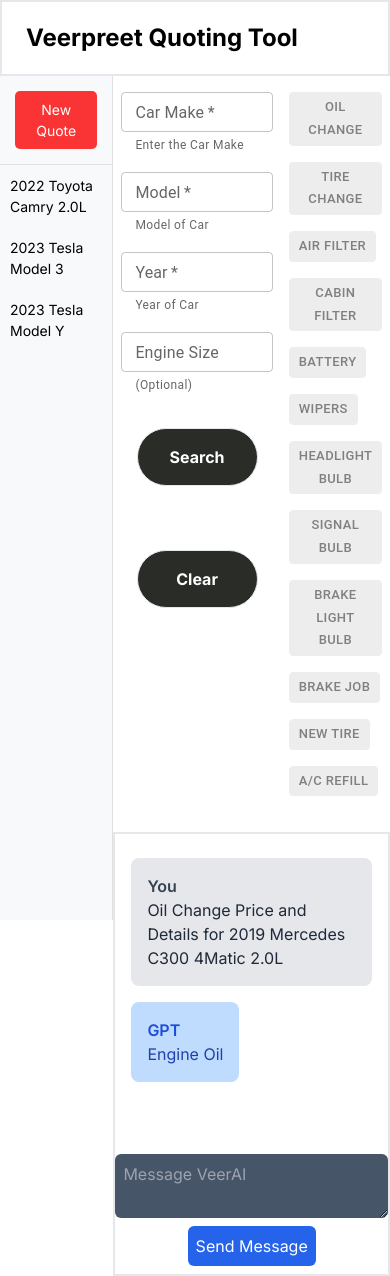
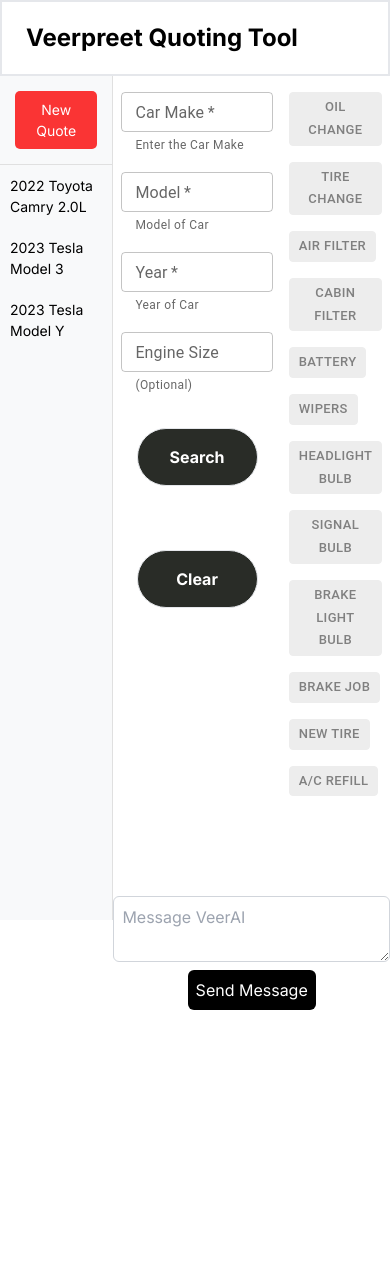
Before and after one commit to developer-at-speer/veerpreet-quoting-tool, a Next.js app: page / in a window 390 px wide. After the commit the page ends 1018 px from the top, so only its background shows below. Built offline with nearby package versions, Linux system fonts and the light colour scheme.

Commit message:
OpenAI API Added

```diff
--- /dev/null
+++ b/app/api/chat/route.ts
@@ -0,0 +1,34 @@
+// Route Handlers
+// POST localhost:3000/api/chat
+import { Configuration, OpenAIApi} from "openai-edge";
+import {OpenAIStream, StreamingTextResponse} from "ai";
+
+export const runtime = 'edge'
+
+const config = new Configuration({
+    apiKey: process.env.OPENAI_API_KEY
+})
+const openai = new OpenAIApi(config);
+
+export async function POST(request: Request) {
+    const { messages} = await request.json();
+
+    console.log(messages);
+
+    //Getting response from GPT
+    const response = await openai.createChatCompletion({
+        model: 'gpt-4o',
+        stream: true,
+        messages: [
+            {role: "system", content: "You will assistant in helping clients with their car needs. You will output: Three Approximate Costs."},
+            ...messages
+        ]
+    })
+
+    //Stream data to FE
+    const stream = await OpenAIStream(response);
+
+    //Send stream as response to client
+    return new StreamingTextResponse(stream);
+
+}
--- a/components/Chat.tsx
+++ b/components/Chat.tsx
@@ -1,17 +1,16 @@
 "use client";
-import {useChat} from "ai/react"
+import {useChat, Message} from "ai/react";
 
 const Chat = () => {
-
-  const {input, handleInputChange, handleSubmit, isLoading, messages } = useChat();
+  const {input, handleInputChange, handleSubmit, isLoading, messages} = useChat();
 
   console.log(messages);
-  console.log(input)
+  console.log(input);
 
   return (
-    <section className="border-2 2xl:max-container relative flex flex-col py-2 lg:mb-0 lg:py-0 xl:mb-0">
+    <section className="2xl:max-container relative flex flex-col py-2 lg:mb-0 lg:py-0 xl:mb-0">
       {/* Messages between user and chatAPI */}
-      <div className="flex flex-col space-y-4 p-4" onSubmit = {handleSubmit}>
+      {/* <div className="flex flex-col space-y-4 p-4">
         <div className="bg-gray-200 rounded-lg p-4 self-end max-w-md">
           <h3 className="text-gray-700 font-semibold">You</h3>
           <p className="text-gray-800">Oil Change Price and Details for 2019 Mercedes C300 4Matic 2.0L</p>
@@ -21,21 +20,41 @@ const Chat = () => {
           <h3 className="text-blue-700 font-semibold">GPT</h3>
           <p className="text-blue-800">Engine Oil</p>
         </div>
-      </div>
+      </div> */}
 
-      <form className="mt-12 flex flex-col items-center">
+        {messages.map((message : Message) => {
+          const isAssistant = message.role === "assistant";
+
+          return (
+            <div key={message.id} className={`flex flex-col space-y-4 p-4 ${isAssistant ? 'self-start' : 'self-end'} max-w-2xl`}>
+              <div className={`${isAssistant ? 'bg-blue-200' : 'bg-gray-200'} rounded-lg p-6`}>
+                <h3 className={`${isAssistant ? 'text-blue-700' : 'text-gray-700'} font-semibold`}>
+                  {isAssistant ? 'VeerAI' : 'You'}
+                </h3>
+                {message.content.split("\n").map((currentTextBlock: string, index : number) => (
+                  <p key={message.id + index} className={`${isAssistant ? 'text-blue-800' : 'text-gray-800'}`}>
+                    {currentTextBlock || <>&nbsp;</>}
+                  </p>
+                ))}
+              </div>
+            </div>
+          );
+        })}
+
+
+      <form className="mt-12 flex flex-col items-center" onSubmit={handleSubmit}>
         <textarea
-          className="mt-2 w-full bg-slate-600 p-2 rounded-md text-white"
+          className="mt-2 w-full bg-white p-2 rounded-md text-black border border-gray-300 focus:border-gray-700 focus:outline-none"
           placeholder="Message VeerAI"
-          value = {input}
-          onChange = {handleInputChange}
+          value={input}
+          onChange={handleInputChange}
         />
-        <button className="rounded-md bg-blue-600 p-2 mt-2 text-white">
+        <button className="rounded-md bg-black p-2 mt-2 text-white">
           Send Message
         </button>
       </form>
     </section>
-  )
-}
+  );
+};
 
-export default Chat
+export default Chat;
--- a/package.json
+++ b/package.json
@@ -19,6 +19,7 @@
     "clsx": "^2.1.1",
     "framer-motion": "^11.3.4",
     "next": "^14.2.5",
+    "openai-edge": "^1.2.2",
     "react": "^18.3.1",
     "react-dom": "^18.3.1",
     "tailwind-merge": "^2.4.0"
```
Also changed, not shown: 1 other file (tests, documents, lock files or other folders).
